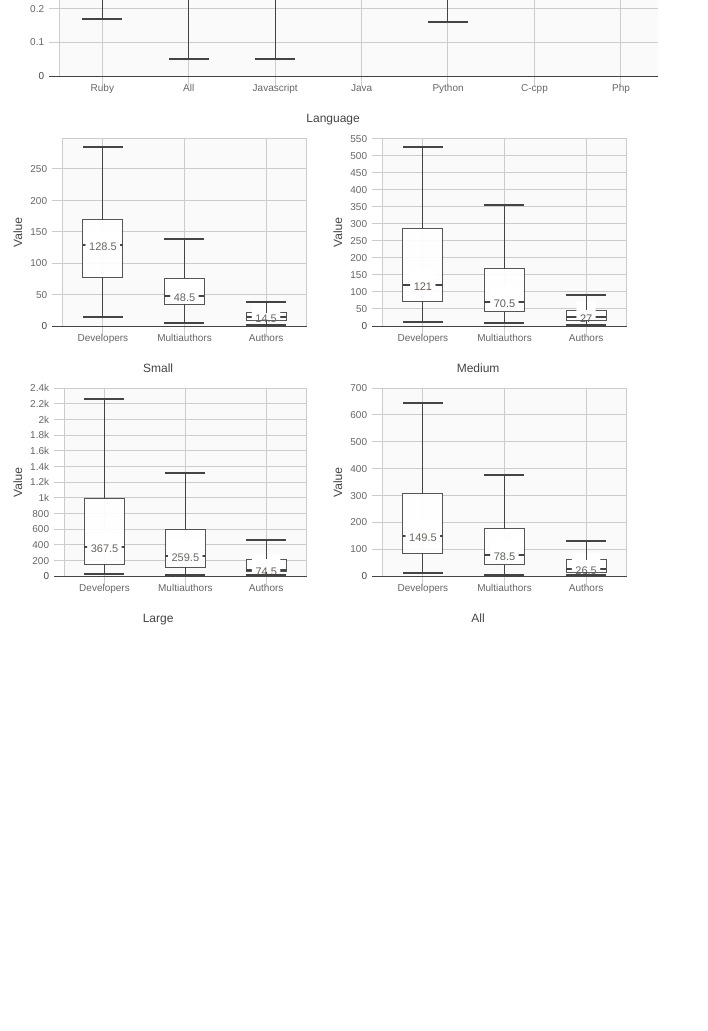
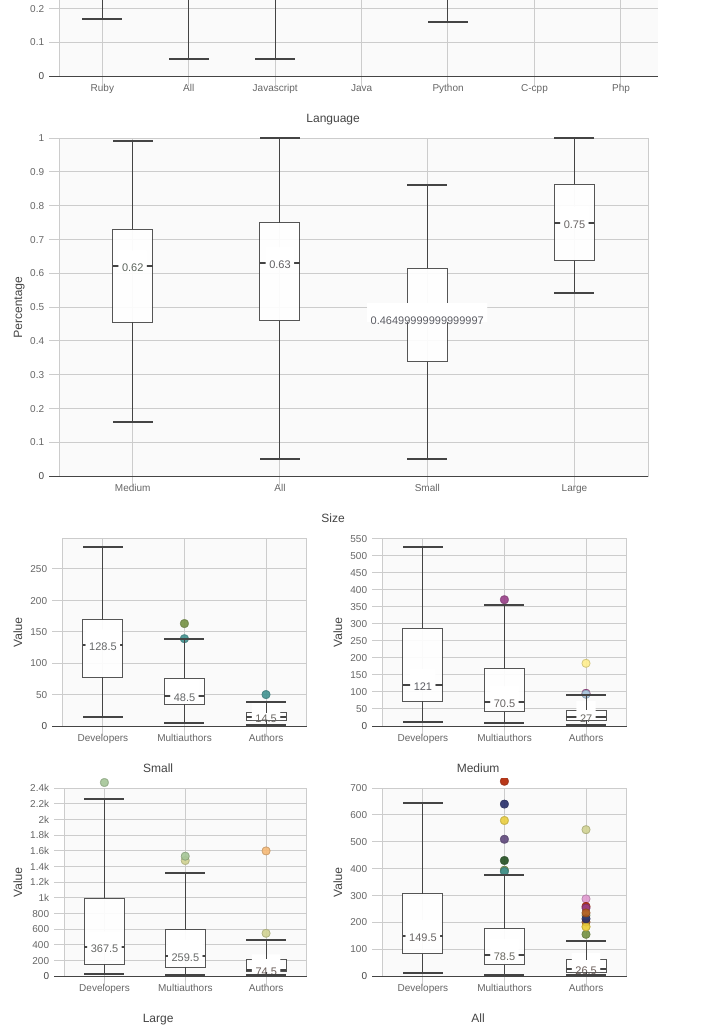
Before and after one commit to gavelino/datavisualization, a plain HTML site: page doa-visualization/dashboard/dev-multauthor.html in a window 1280 px wide. Shown: the part 680-1711 px from the top of the page, without its empty margins (0-708 px from the left). Before the commit the page ends 1316 px from the top, so only its background shows below. Drawn offline with Linux system fonts and the light colour scheme.

Commit message:
novo boxplot por tamanho dos sistemas

```diff
--- a/doa-visualization/dashboard/dev-multauthor.html
+++ b/doa-visualization/dashboard/dev-multauthor.html
@@ -5,16 +5,18 @@
   <script src="/js/d3.js"></script>
 
   <!-- load D3plus after D3js -->
-  <script src="/js/d3plus.mod.js"></script>
+<!--  <script src="/js/d3plus.mod.js"></script>-->
+  <script src="/js/d3plus.js"></script>
 
   <script src="/js/jquery-1.11.2.min.js"></script>
 
 <div id="viz1"></div>
 <div id="viz2"></div>
-<div style="width: 300px; float: left; background-color: Aqua;", id="viz3"> </div>
-<div style="margin-left: 320px; background-color: Silver;", id="viz4"> </div>
-<div style="width: 300px; float: left; background-color: Aqua;", id="viz5">  </div>
-<div style="margin-left: 320px; background-color: Silver;", id="viz6">  </div>
+<div id="viz3"></div>
+<div style="width: 300px; float: left;", id="viz4"> </div>
+<div style="margin-left: 320px;", id="viz5"> </div>
+<div style="width: 300px; float: left;", id="viz6">  </div>
+<div style="margin-left: 320px;", id="viz7">  </div>
 
 
 <script>
@@ -143,22 +145,42 @@
         .type("box")
         .id("repository")
         .x({"value": "language"})
-        .y({"value": "percentualmult", "label": "Percentage (Multiauthor-0.5%)", "range": [0,1]})
+        .y({"value": "percentualmult", "label": "Percentage", "range": [0,1]})
         .width({"value": width})
         .height({"value": height})
         .draw();
 
-        drawSize();
+        drawSize1();
+        drawSize2();
 
+    }
+    var print = function(){
+        var str = "";
+        appData.forEach(function(x) {str += x.repository+";"+x.size+"\n";});
+        console.log(str);
     }
 
     var width2 = 300;
     var height2 = 250;
 
-    function drawSize(){
+    function drawSize1(){
 
         var visualization = d3plus.viz()
             .container("#viz3")
+            .data(appData)
+            .type("box")
+            .id("repository")
+            .x("size")
+            .y({"value": "percentualmult", "label": "Percentage", "range": [0,1]})
+            .width({"value": width})
+            .height({"value": height})
+            .draw();
+    }
+
+    function drawSize2(){
+
+        var visualization = d3plus.viz()
+            .container("#viz4")
             .data(appData2.filter(function(x){return x.size == "Small";}))
             .type("box")
             .id("repository")
@@ -168,7 +190,7 @@
             .height({"value": height2})
             .draw();
         var visualization = d3plus.viz()
-            .container("#viz4")
+            .container("#viz5")
             .data(appData2.filter(function(x){return x.size == "Medium";}))
             .type("box")
             .id("repository")
@@ -178,7 +200,7 @@
             .height({"value": height2})
             .draw();
         var visualization = d3plus.viz()
-            .container("#viz5")
+            .container("#viz6")
             .data(appData2.filter(function(x){return x.size == "Large";}))
             .type("box")
             .id("repository")
@@ -188,7 +210,7 @@
             .height({"value": height2})
             .draw();
         var visualization = d3plus.viz()
-            .container("#viz6")
+            .container("#viz7")
             .data(appData2.filter(function(x){return x.size == "All";}))
             .type("box")
             .id("repository")
```
